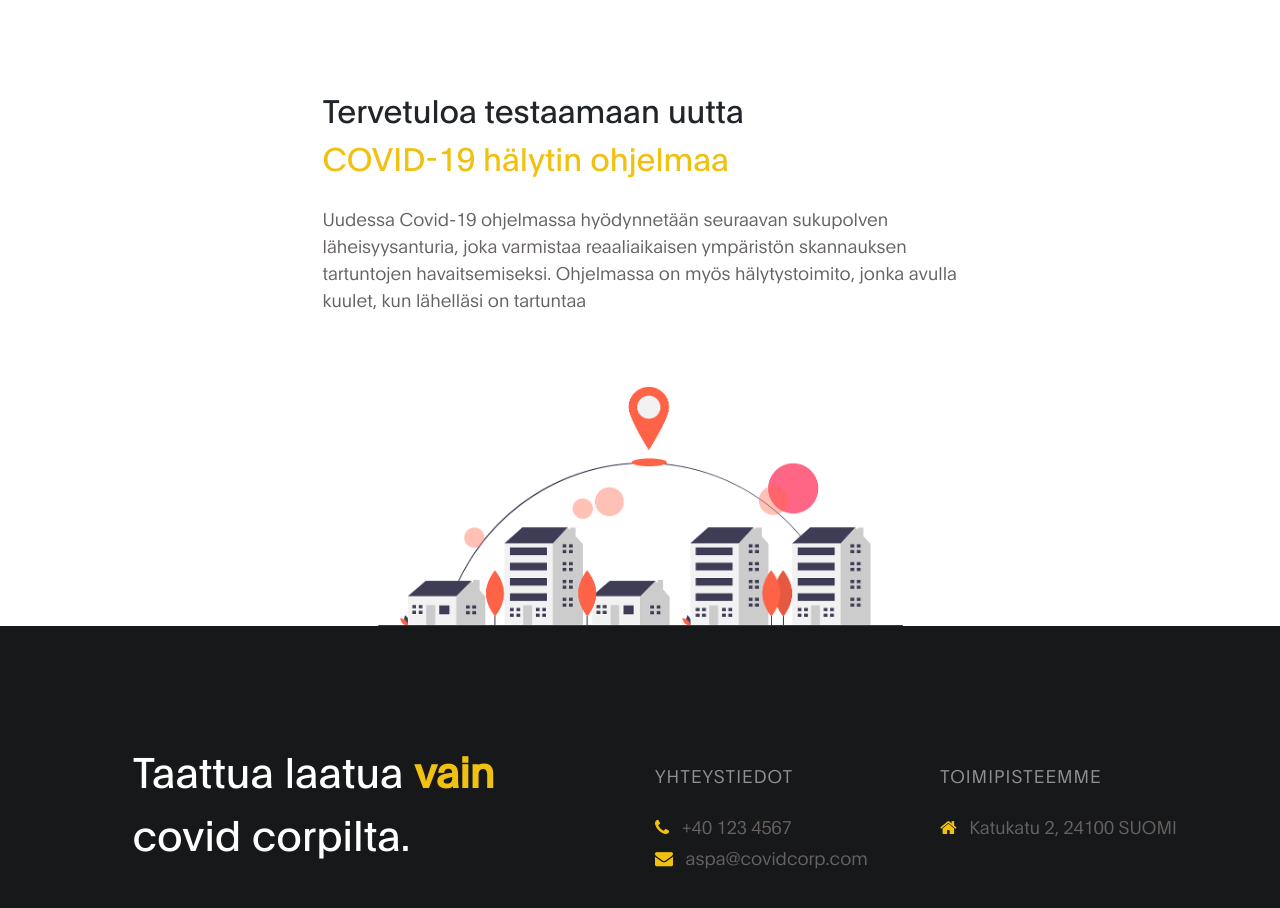
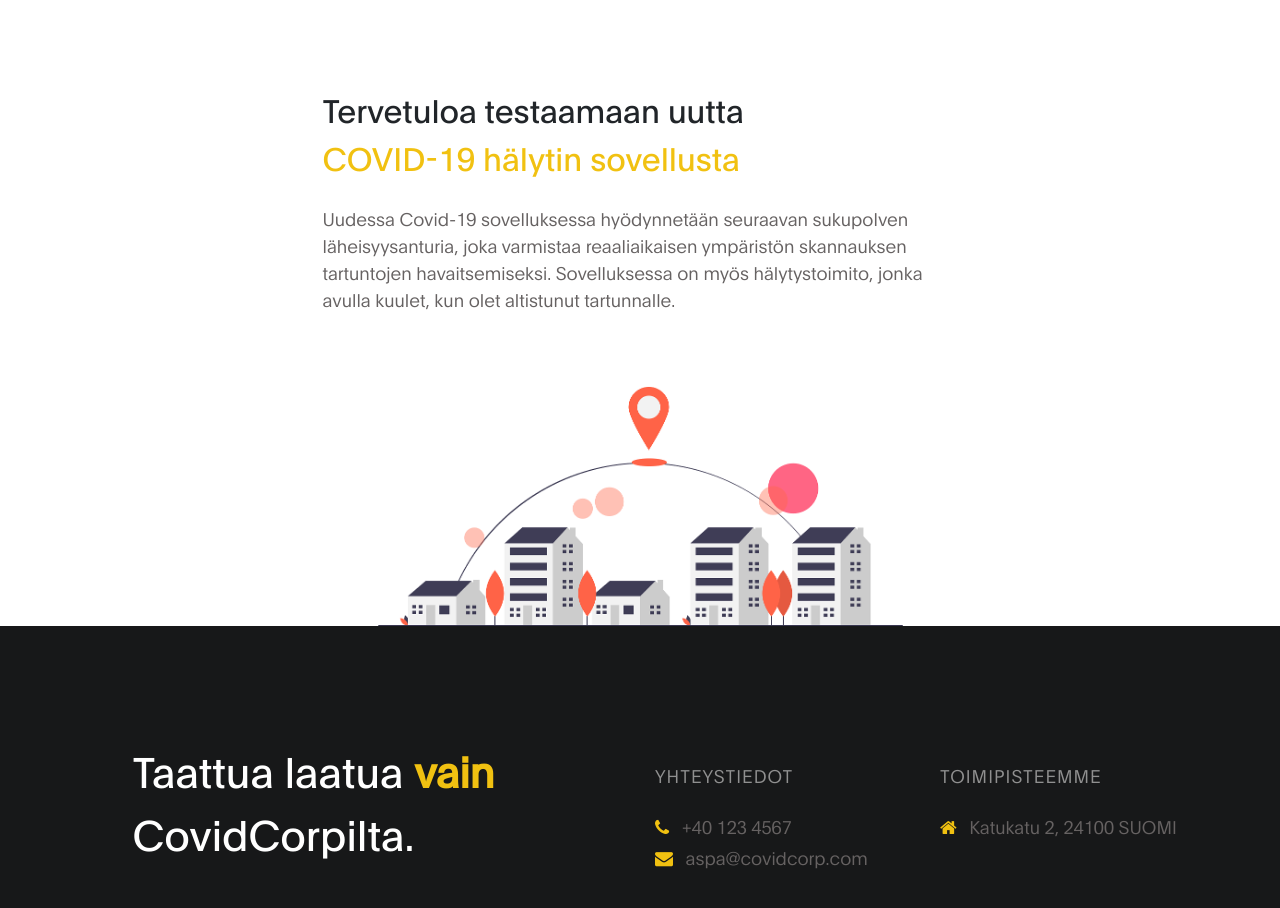
Before and after one commit to coldase/covidcorp, a plain HTML site: page index.html in a window 1280 px wide. Shown: the part 760-1668 px from the top of the page. Drawn offline with nearby package versions, Linux system fonts and the light colour scheme.

Commit message:
couple changes

```diff
--- a/index.html
+++ b/index.html
@@ -3,13 +3,7 @@
 <head>
 
      <title>Tervetuloa covidscanner 2000 sivulle</title>
-<!--
 
-DIGITAL TREND
-
-https://templatemo.com/tm-538-digital-trend
-
--->
      <meta charset="UTF-8">
      <meta http-equiv="X-UA-Compatible" content="IE=Edge">
      <meta name="description" content="">
@@ -33,7 +27,7 @@ https://templatemo.com/tm-538-digital-trend
     <nav class="navbar navbar-expand-lg">
         <div class="container">
             <a class="navbar-brand" href="index.html">
-              Covid Corp
+              CovidCorp
             </a>
 
             <button class="navbar-toggler" type="button" data-toggle="collapse" data-target="#navbarNav" aria-controls="navbarNav" aria-expanded="false"
@@ -89,15 +83,16 @@ https://templatemo.com/tm-538-digital-trend
                     <div class="col-lg-7 mx-auto col-md-10 col-12">
                          <div class="about-info">
 
-                              <h2 class="mb-4" data-aos="fade-up">Tervetuloa testaamaan uutta <strong>COVID-19 hälytin ohjelmaa </strong></h2>
+                              <h2 class="mb-4" data-aos="fade-up">Tervetuloa testaamaan uutta <strong>COVID-19 hälytin sovellusta </strong></h2>
 
-                              <p class="mb-0" data-aos="fade-up">Uudessa Covid-19 ohjelmassa hyödynnetään seuraavan sukupolven läheisyysanturia, joka varmistaa reaaliaikaisen ympäristön skannauksen tartuntojen havaitsemiseksi. Ohjelmassa on myös hälytystoimito, jonka avulla kuulet, kun lähelläsi on tartuntaa</p>
+                              <p class="mb-0" data-aos="fade-up">Uudessa Covid-19 sovelluksessa hyödynnetään seuraavan sukupolven läheisyysanturia, joka varmistaa reaaliaikaisen ympäristön skannauksen tartuntojen havaitsemiseksi. Sovelluksessa on myös hälytystoimito, jonka avulla kuulet, kun olet altistunut tartunnalle.</p>
+
                          </div>
 
                          <div class="about-image" data-aos="fade-up" data-aos-delay="200">
-
                           <img src="images/office.png" class="img-fluid" alt="office">
                         </div>
+
                     </div>
 
                </div>
@@ -109,7 +104,7 @@ https://templatemo.com/tm-538-digital-trend
         <div class="row">
 
           <div class="col-lg-5 mx-lg-auto col-md-8 col-10">
-            <h1 class="text-white" data-aos="fade-up" data-aos-delay="100">Taattua laatua <strong>vain</strong> covid corpilta.</h1>
+            <h1 class="text-white" data-aos="fade-up" data-aos-delay="100">Taattua laatua <strong>vain</strong> CovidCorpilta.</h1>
           </div>
 
           <div class="col-lg-3 col-md-6 col-12" data-aos="fade-up" data-aos-delay="200">
@@ -149,7 +144,6 @@ https://templatemo.com/tm-538-digital-trend
      <script src="js/jquery.min.js"></script>
      <script src="js/bootstrap.min.js"></script>
      <script src="js/aos.js"></script>
-     <script src="js/owl.carousel.min.js"></script>
      <script src="js/smoothscroll.js"></script>
      <script src="js/custom.js"></script>
 
```
